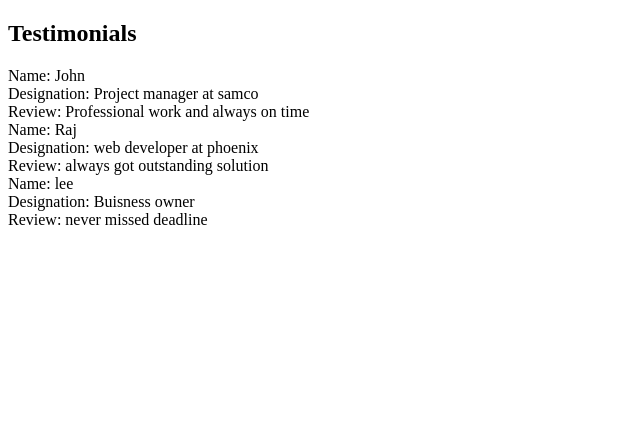
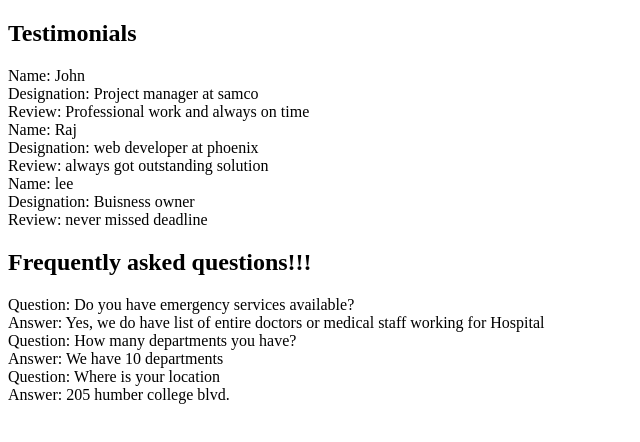
Before and after one commit to Rajchudasama/assignment2Angular, an Angular app: page / in a window 1280 px wide. Shown: the top 442 px of the page, without its empty margins (0-640 px from the left). Built offline with nearby package versions, Linux system fonts and the light colour scheme.

Commit message:
Faq Component added

```diff
--- a/src/app/app.component.html
+++ b/src/app/app.component.html
@@ -1 +1,3 @@
 <app-display-testimonials></app-display-testimonials>
+
+<app-faq></app-faq>
--- a/src/app/app.module.ts
+++ b/src/app/app.module.ts
@@ -1,6 +1,7 @@
 import { BrowserModule } from '@angular/platform-browser';
 import { NgModule } from '@angular/core';
 import { TestimonialsService } from './testimonials.service';
+import { FaqService } from './faq.service';
 
 import { AppComponent } from './app.component';
 import { DisplayTestimonialsComponent } from './display-testimonials/display-testimonials.component';
@@ -15,7 +16,9 @@ import { FaqComponent } from './faq/faq.component';
   imports: [
     BrowserModule
   ],
-  providers: [TestimonialsService],
+  providers: [TestimonialsService,
+  FaqService
+],
   bootstrap: [AppComponent]
 })
 export class AppModule { }
```
